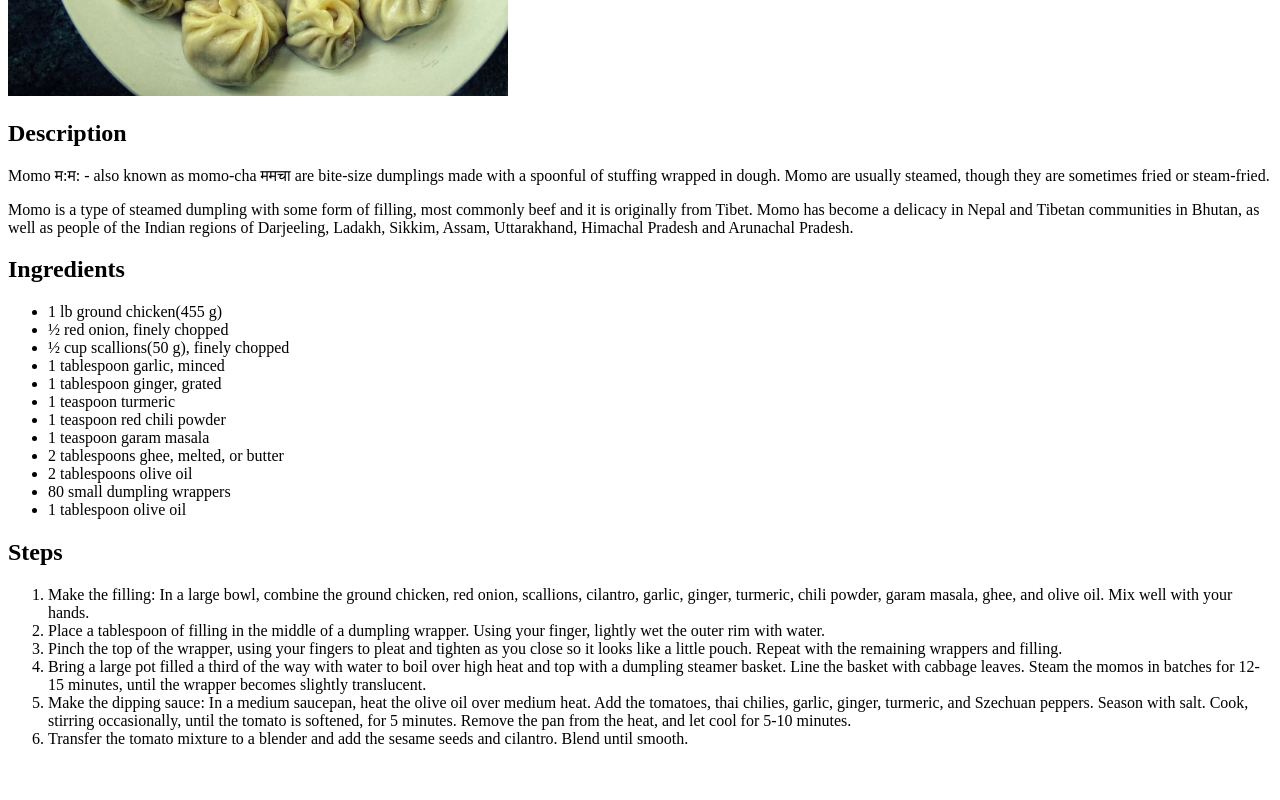
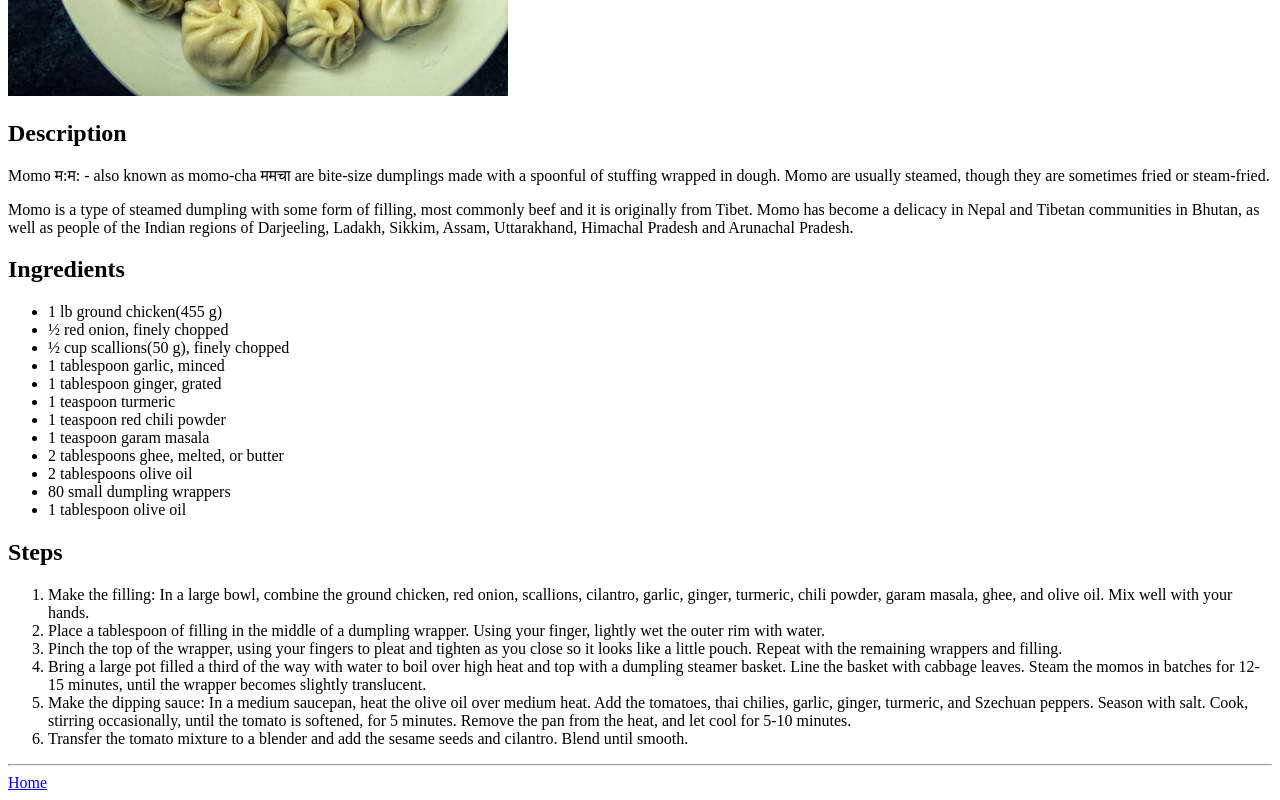
Before and after one commit to G-O-T-W/odin-recipes, a plain HTML site: page recipes/momos.html in a window 1280 px wide. Shown: the part 359-1159 px from the top of the page. Before the commit the page ends 1123 px from the top, so only its background shows below. Drawn offline with Linux system fonts and the light colour scheme.

Commit message:
Add link for Homepage

```diff
--- a/recipes/momos.html
+++ b/recipes/momos.html
@@ -33,6 +33,7 @@
         <li>Bring a large pot filled a third of the way with water to boil over high heat and top with a dumpling steamer basket. Line the basket with cabbage leaves. Steam the momos in batches for 12-15 minutes, until the wrapper becomes slightly translucent.</li>
         <li> Make the dipping sauce: In a medium saucepan, heat the olive oil over medium heat. Add the tomatoes, thai chilies, garlic, ginger, turmeric, and Szechuan peppers. Season with salt. Cook, stirring occasionally, until the tomato is softened, for 5 minutes. Remove the pan from the heat, and let cool for 5-10 minutes.</li>
         <li>Transfer the tomato mixture to a blender and add the sesame seeds and cilantro. Blend until smooth.</li>
-    </ol>
+    </ol><hr>
+    <a href="../index.html">Home</a>
 </body>
 </html>
```
Also changed, not shown: recipes/selroti.html (+2 -1 lines), recipes/thukpa.html (+2 -1 lines).
